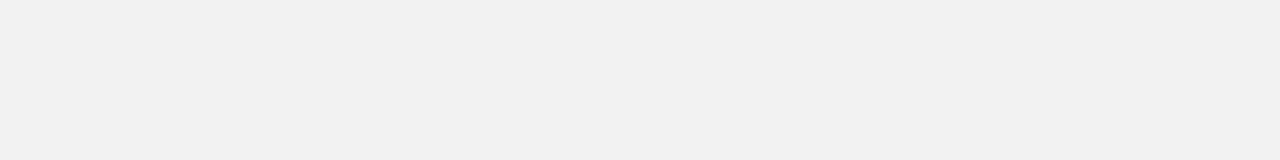
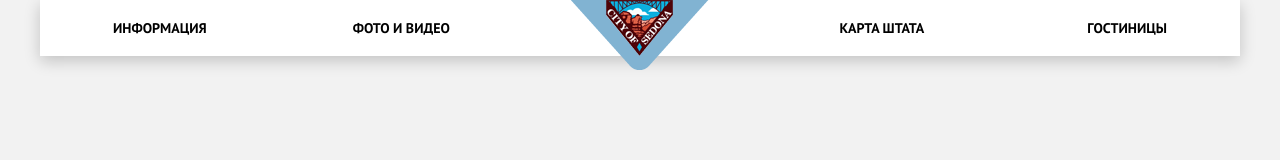
Before and after one commit to AlexanderShpilka/Sedona, a website: page app/index.html in a window 1280 px wide. Drawn offline with nearby package versions, Linux system fonts and the light colour scheme; files that its build step writes are made by us from their sources; files whose address does not match are found by name.

Commit message:
Сверстал шапку сайта

```diff
--- a/app/index.html
+++ b/app/index.html
@@ -1,5 +1,5 @@
 <!DOCTYPE html>
-<html>
+<html lang="ru">
 <head>
   <meta charset="utf-8">
   <meta name="viewport" content="width=device-width, initial-scale=1">
@@ -12,6 +12,30 @@
   <div class="container">
     <div class="page-wrapper">
 
+      <!-- HEADER -->
+      <header class="page-header">
+        <a class="page-header__logo-link  logo-link" href="index.html">
+          <picture>
+            <img class="site-logo" src="img/site-logo@1x.png" srcset="img/site-logo@2x.png 2x" alt="Логотип сайта.">
+          </picture>
+        </a>
+        <nav class="page-header__nav">
+          <ul class="site-nav">
+            <li class="site-nav__item  site-nav__item--first">
+              <a class="site-nav__link" href="#">Информация</a>
+            </li>
+            <li class="site-nav__item  site-nav__item--mr-auto">
+              <a class="site-nav__link" href="#">Фото и видео</a>
+            </li>
+            <li class="site-nav__item  site-nav__item--text-right  site-nav__item--ml-auto">
+              <a class="site-nav__link" href="#">Карта штата</a>
+            </li>
+            <li class="site-nav__item  site-nav__item--text-right  site-nav__item--last">
+              <a class="site-nav__link" href="#">Гостиницы</a>
+            </li>
+          </ul>
+        </nav>
+      </header>
 
 
     </div> <!-- / .PAGE-WRAPPER -->
--- /dev/null
+++ b/app/scss/blocks/_page-header.scss
@@ -0,0 +1,16 @@
+.page-header {
+  position: relative;
+  padding: 5px 47px;
+
+  @include xl {
+    padding-right: 73px;
+    padding-left: 73px;
+  }
+
+  &__logo-link {
+    position: absolute;
+    top: 0;
+    left: 50%;
+    transform: translateX(-50%);
+  }
+}
--- /dev/null
+++ b/app/scss/blocks/_site-nav.scss
@@ -0,0 +1,58 @@
+.site-nav {
+  display: flex;
+  flex-wrap: wrap;
+  padding: 5px 0;
+
+  &__item {
+    width: 20%;
+    padding: 5px 0;
+
+    &--text-right {
+      text-align: right;
+    }
+
+    &--mr-auto {
+      margin-right: auto;
+    }
+
+    &--ml-auto {
+      margin-left: auto;
+    }
+
+    &--first {
+      margin-right: 18px;
+
+      @include xl {
+        margin-right: 29px;
+      }
+    }
+
+    &--last {
+      margin-left: 21px;
+
+      @include xl {
+        margin-left: 32px;
+      }
+    }
+  }
+
+  &__link {
+    font-weight: 700;
+    line-height: 26px;
+    color: $heading-color;
+    text-transform: uppercase;
+    transition: 0.1s ease-in;
+
+    &--current {
+      color: $brown;
+    }
+
+    &:hover {
+      color: $brand-color;
+    }
+
+    &:active {
+      color: rgba(0, 0, 0, 0.3);
+    }
+  }
+}
--- a/app/scss/global/_vars.scss
+++ b/app/scss/global/_vars.scss
@@ -2,9 +2,12 @@
 // COLORS
 $mine-shaft: #333;
 $black: #000;
+$half-baked: #81b3d2;
+$brown: #766357;
 
 $text-color: $mine-shaft;
 $heading-color: $black;
+$brand-color: $half-baked;
 
 // RESOLUTION
 $retina-dpi: 144dpi;
--- a/app/scss/styles.scss
+++ b/app/scss/styles.scss
@@ -6,3 +6,8 @@
 @import 'global/container';
 @import 'global/visually-hidden';
 @import 'blocks/page-wrapper';
+@import 'blocks/page-header';
+@import 'blocks/page-header';
+@import 'blocks/logo-link';
+@import 'blocks/site-logo';
+@import 'blocks/site-nav';
```
Also changed, not shown: app/assets/img/site-logo@1x.png (added), app/assets/img/site-logo@2x.png (added), app/scss/blocks/_logo-link.scss (added), app/scss/blocks/_site-logo.scss (added).
